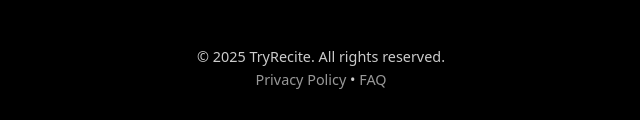
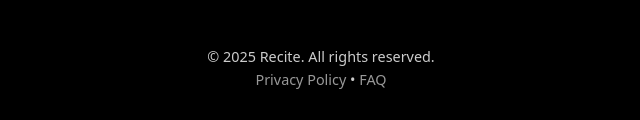
Before and after one commit to ManNy897/ReciteLandingPage, a plain HTML site: page faq.html in a window 1280 px wide. Shown: the part 1697-1817 px from the top of the page, 319-959 px from the left. Drawn offline with Linux system fonts and the light colour scheme.

Commit message:
Update footer copyright name from TryRecite to Recite

```diff
--- a/faq.html
+++ b/faq.html
@@ -127,7 +127,7 @@
   </main>
 
   <footer>
-    <p>© 2025 TryRecite. All rights reserved.</p>
+    <p>© 2025 Recite. All rights reserved.</p>
     <p><a href="privacy.html">Privacy Policy</a> • <a href="faq.html">FAQ</a></p>
   </footer>
 </body>
```
